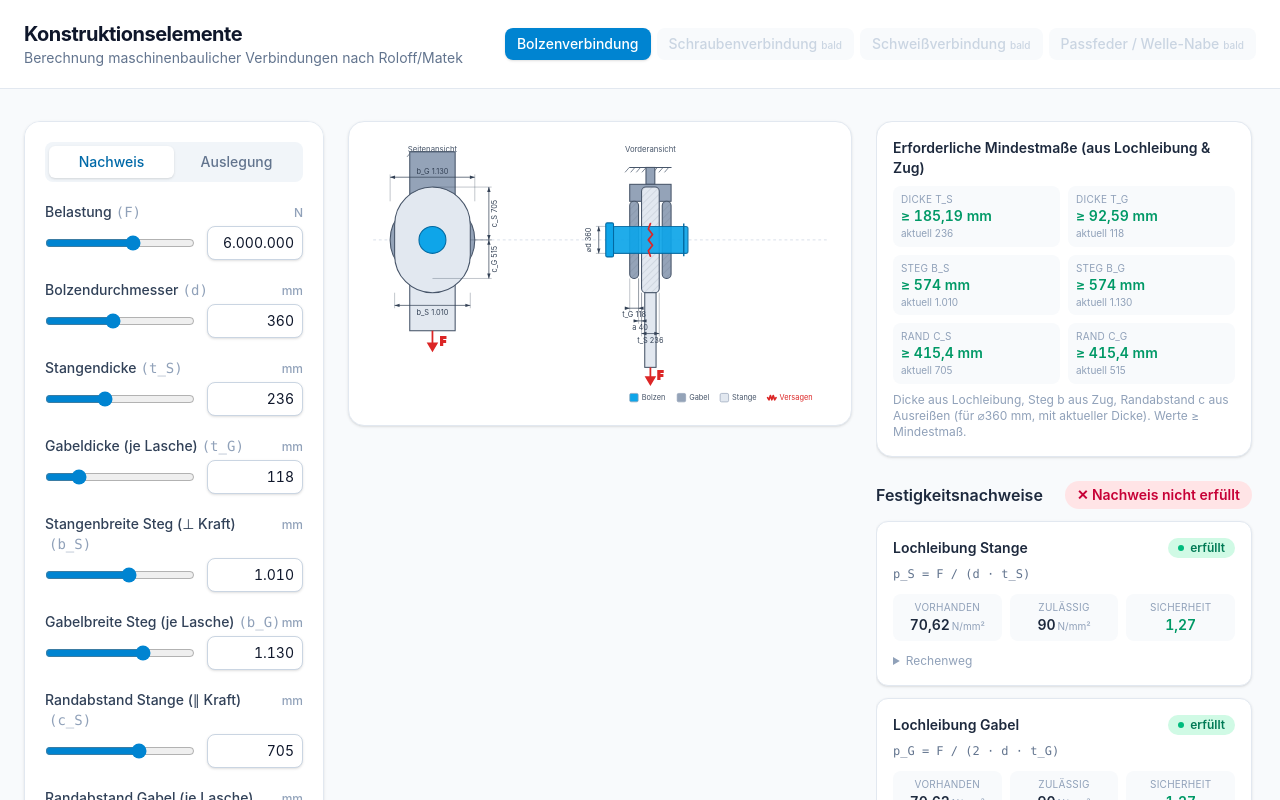
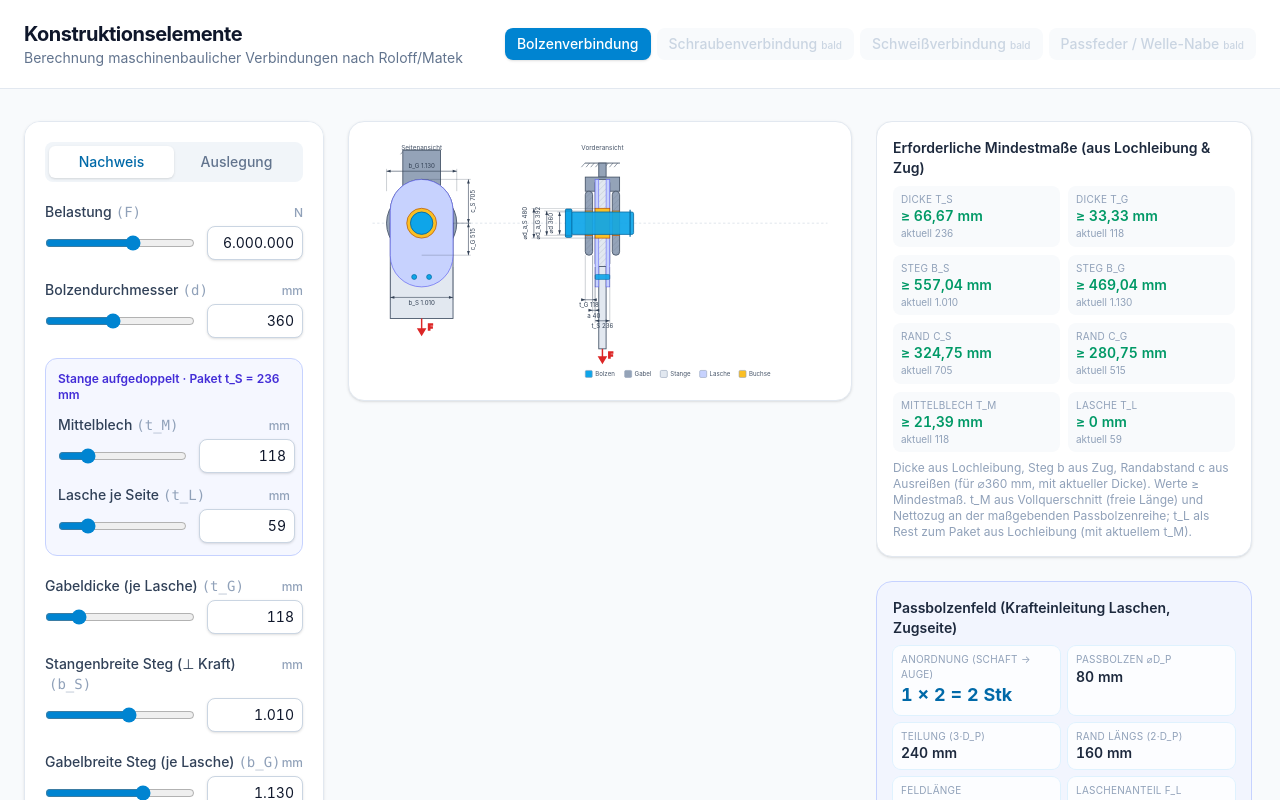
Before and after one commit to mariusreissdoerfer/Konstruktionselemente, a React (Vite) app: page / in a window 1280 px wide. Shown: the top 800 px of the page. Built offline with nearby package versions, Linux system fonts and the light colour scheme.

Commit message:
feat: Defaults — Werkstoff 42CrMo4+QT, Buchsen und Aufdopplung standardmäßig aktiv
https://claude.ai/code/session_015X2aUVK7i99UiXnnU2FUVz

```diff
--- a/src/modules/BolzenverbindungPage.tsx
+++ b/src/modules/BolzenverbindungPage.tsx
@@ -107,16 +107,16 @@ export function BolzenverbindungPage() {
   const [anordnung, setAnordnung] = useLocalStorage<'gerade' | 'knie'>('ke.bolzen.anordnung', 'gerade')
   const knie = anordnung === 'knie'
   const [lastfall, setLastfall] = useLocalStorage<Lastfall>('ke.bolzen.lastfall', 'schwellend')
-  const [materialId, setMaterialId] = useLocalStorage('ke.bolzen.material', 'S235JR')
+  const [materialId, setMaterialId] = useLocalStorage('ke.bolzen.material', '42CrMo4')
 
   // Optionen – Aufdopplung der Stange (Mittelblech + Laschen + Passbolzen)
-  const [aufOn, setAufOn] = useLocalStorage('ke.bolzen.aufOn', false)
+  const [aufOn, setAufOn] = useLocalStorage('ke.bolzen.aufOn', true)
   const [aufTM, setAufTM] = useLocalStorage('ke.bolzen.aufTM', 118)
   const [aufTL, setAufTL] = useLocalStorage('ke.bolzen.aufTL', 59)
   const [aufDP, setAufDP] = useLocalStorage('ke.bolzen.aufDP', 80)
 
   // Optionen – Buchsen
-  const [buchseOn, setBuchseOn] = useLocalStorage('ke.bolzen.buchseOn', false)
+  const [buchseOn, setBuchseOn] = useLocalStorage('ke.bolzen.buchseOn', true)
   const [buchseDaS, setBuchseDaS] = useLocalStorage('ke.bolzen.buchseDaS', 480)
   const [buchseDaG, setBuchseDaG] = useLocalStorage('ke.bolzen.buchseDaG', 392)
   const [buchseLenGleichT, setBuchseLenGleichT] = useLocalStorage('ke.bolzen.buchseLenGleichT', true)
```
